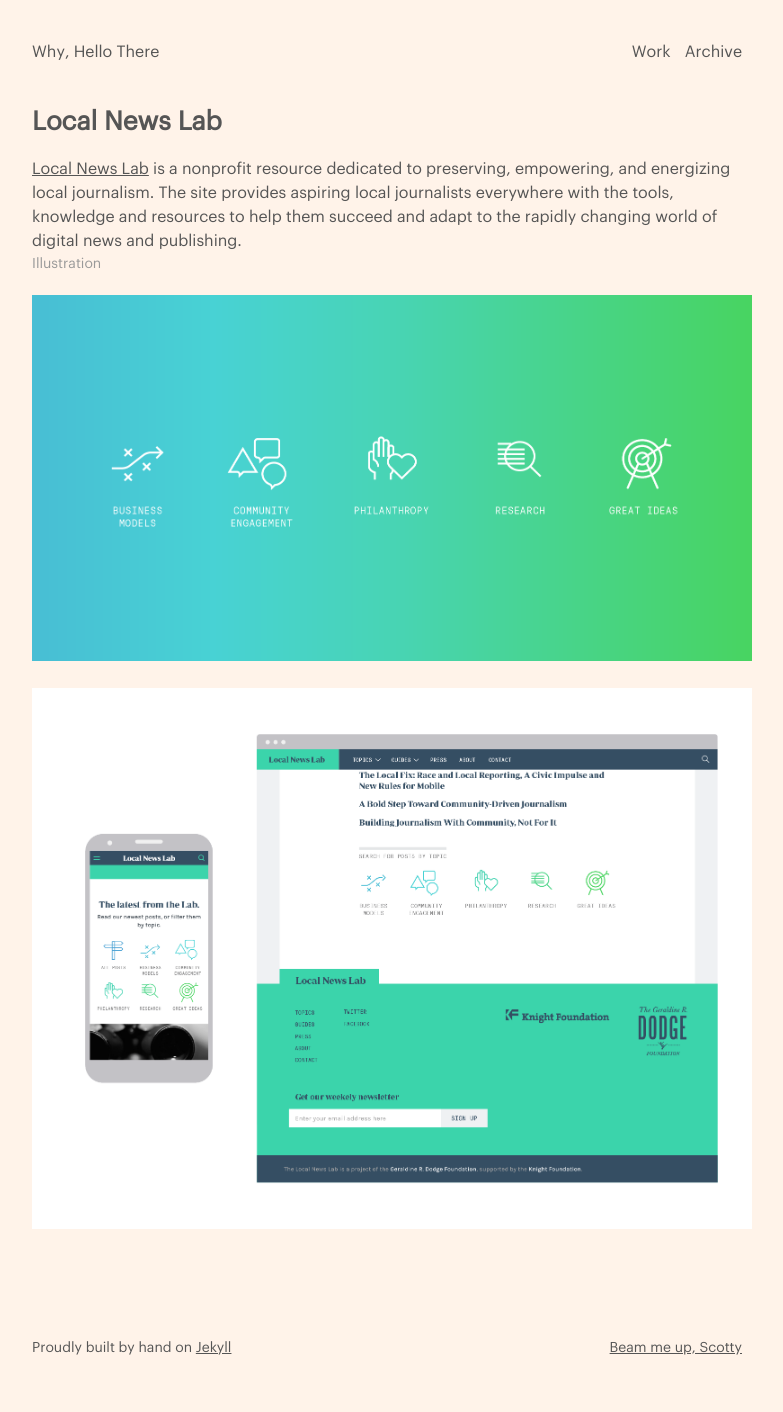
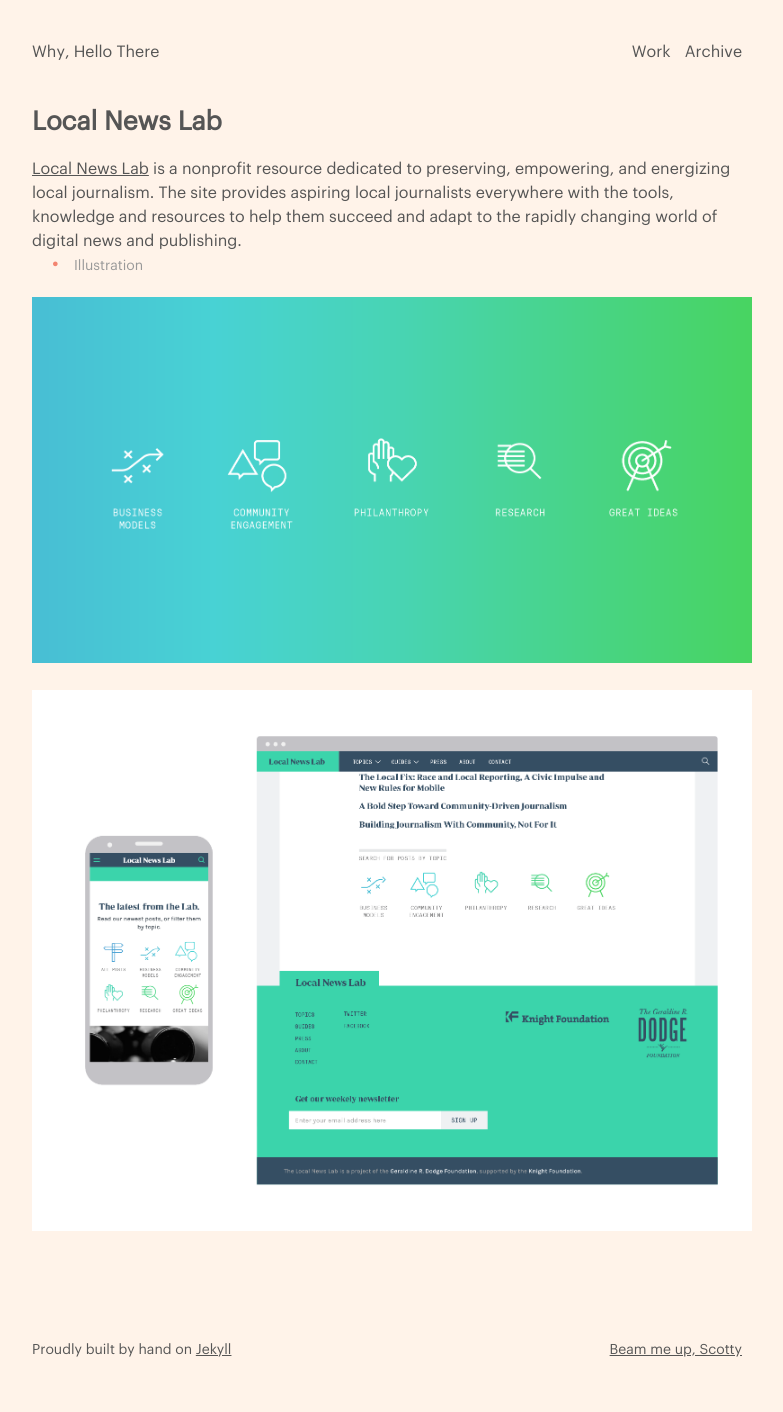
Before and after one commit to jonaschafer/jonaschafer.github.io, a Jekyll site: the page built from collections/_archive/lnl.html, in a window 1280 px wide. Shown: the whole page, without its empty margins (248-1031 px from the left). Built offline with Jekyll 4.4.1, drawn with Linux system fonts in a browser that asks for light colours.

Commit message:
brought back colored bullets, added indent

```diff
--- a/assets/stylesheets/core/_layout.scss
+++ b/assets/stylesheets/core/_layout.scss
@@ -84,7 +84,7 @@
 
 ul {
   list-style: none;
-  // padding-left: 20px;
+
   padding: 0;
   color: $grey-light;
 }
@@ -92,16 +92,17 @@
 li {
   font-size: 14px;
 	line-height: 22px;
+  padding-left: 20px;
 
 }
 
 // color the bullet points
-// li::before {
-//   content: "• ";
-//   color: $coral;
-//   margin-right: 10px;
-//   font-size: 20px;
-// }
+li::before {
+  content: "• ";
+  color: $coral;
+  margin-right: 10px;
+  font-size: 20px;
+}
 
 h1 {
   font-family: 'Graphik-Regular', Helvetica, Arial, sans-serif;
```
